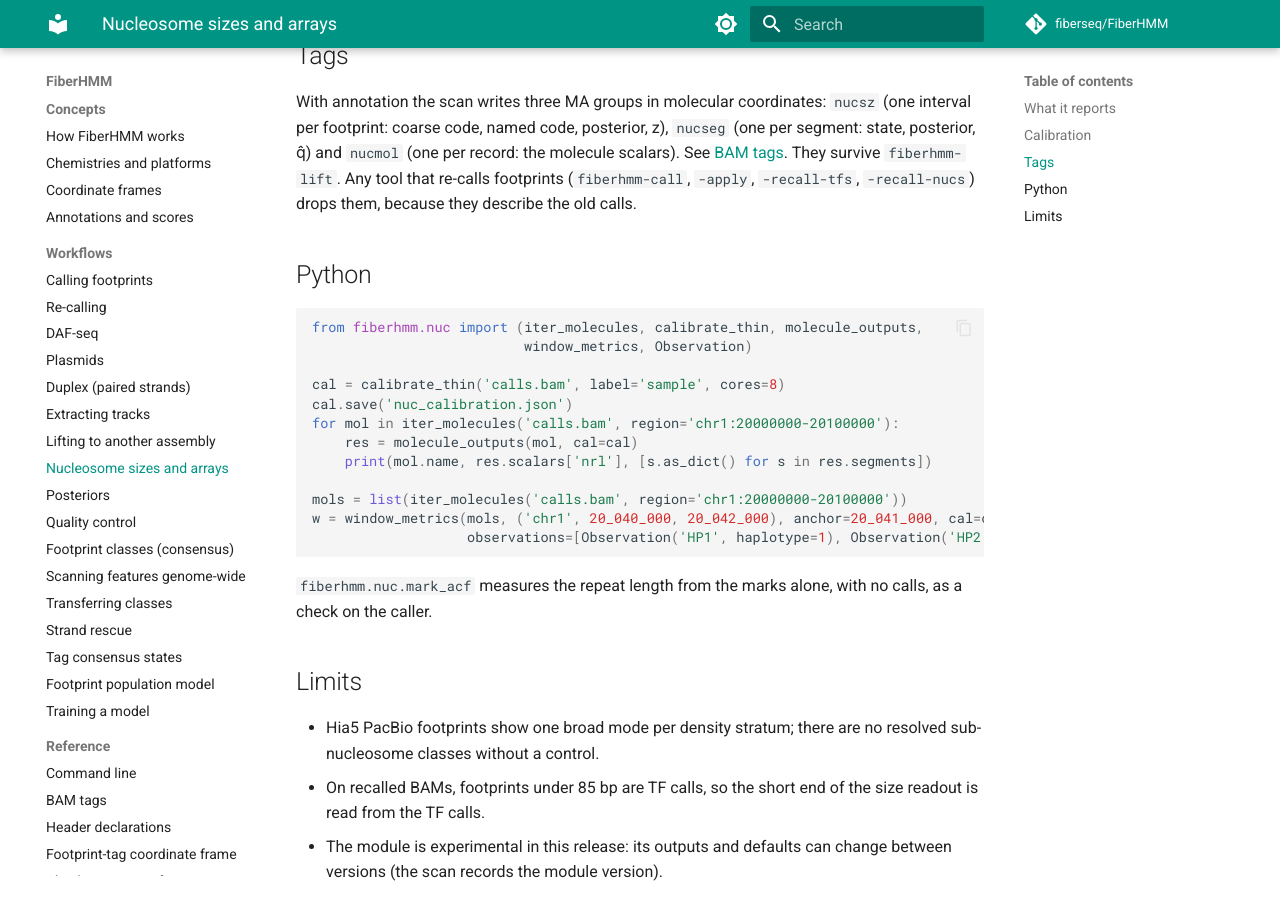
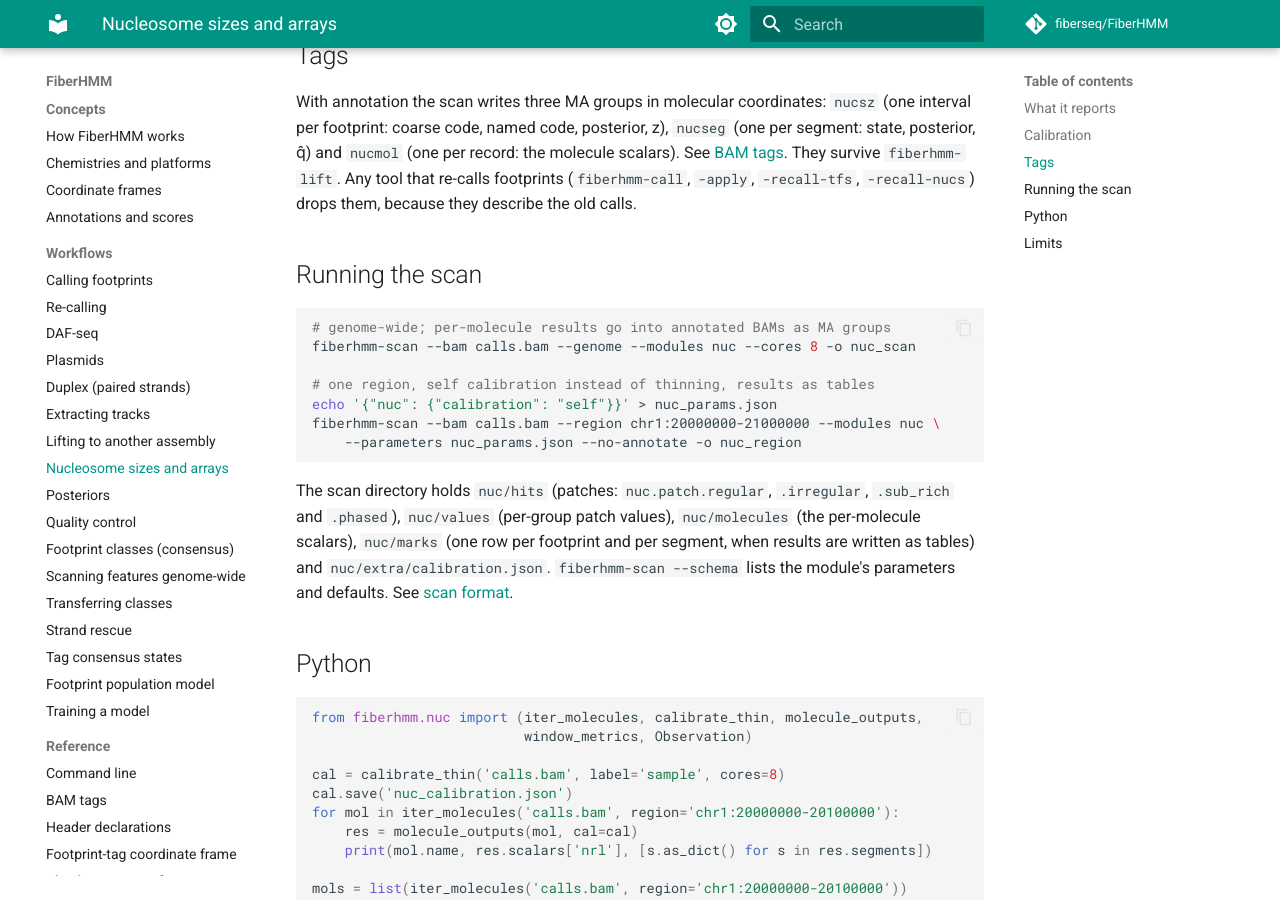
Before and after one commit to fiberseq/FiberHMM, an MkDocs documentation site: the page built from docs/workflows/nucleosomes.md, in a window 1280 px wide and 900 px high, scrolled down 1669 px. Built offline with MkDocs 1.6.1 and Material for MkDocs 9.7.7, drawn with Linux system fonts in a browser that asks for light colours; comment, search, counter and statistics services are not loaded.

Commit message:
docs: running the nuc module through fiberhmm-scan
Co-Authored-By: Claude Opus 5.5 <noreply@anthropic.com>

````diff
--- a/docs/workflows/nucleosomes.md
+++ b/docs/workflows/nucleosomes.md
@@ -80,6 +80,25 @@ They survive `fiberhmm-lift`. Any tool that re-calls footprints
 (`fiberhmm-call`, `-apply`, `-recall-tfs`, `-recall-nucs`) drops them,
 because they describe the old calls.
 
+## Running the scan
+
+```bash
+# genome-wide; per-molecule results go into annotated BAMs as MA groups
+fiberhmm-scan --bam calls.bam --genome --modules nuc --cores 8 -o nuc_scan
+
+# one region, self calibration instead of thinning, results as tables
+echo '{"nuc": {"calibration": "self"}}' > nuc_params.json
+fiberhmm-scan --bam calls.bam --region chr1:20000000-21000000 --modules nuc \
+    --parameters nuc_params.json --no-annotate -o nuc_region
+```
+
+The scan directory holds `nuc/hits` (patches: `nuc.patch.regular`,
+`.irregular`, `.sub_rich` and `.phased`), `nuc/values` (per-group patch
+values), `nuc/molecules` (the per-molecule scalars), `nuc/marks` (one row per
+footprint and per segment, when results are written as tables) and
+`nuc/extra/calibration.json`. `fiberhmm-scan --schema` lists the module's
+parameters and defaults. See [scan format](../reference/scan-format.md).
+
 ## Python
 
 ```python
````
